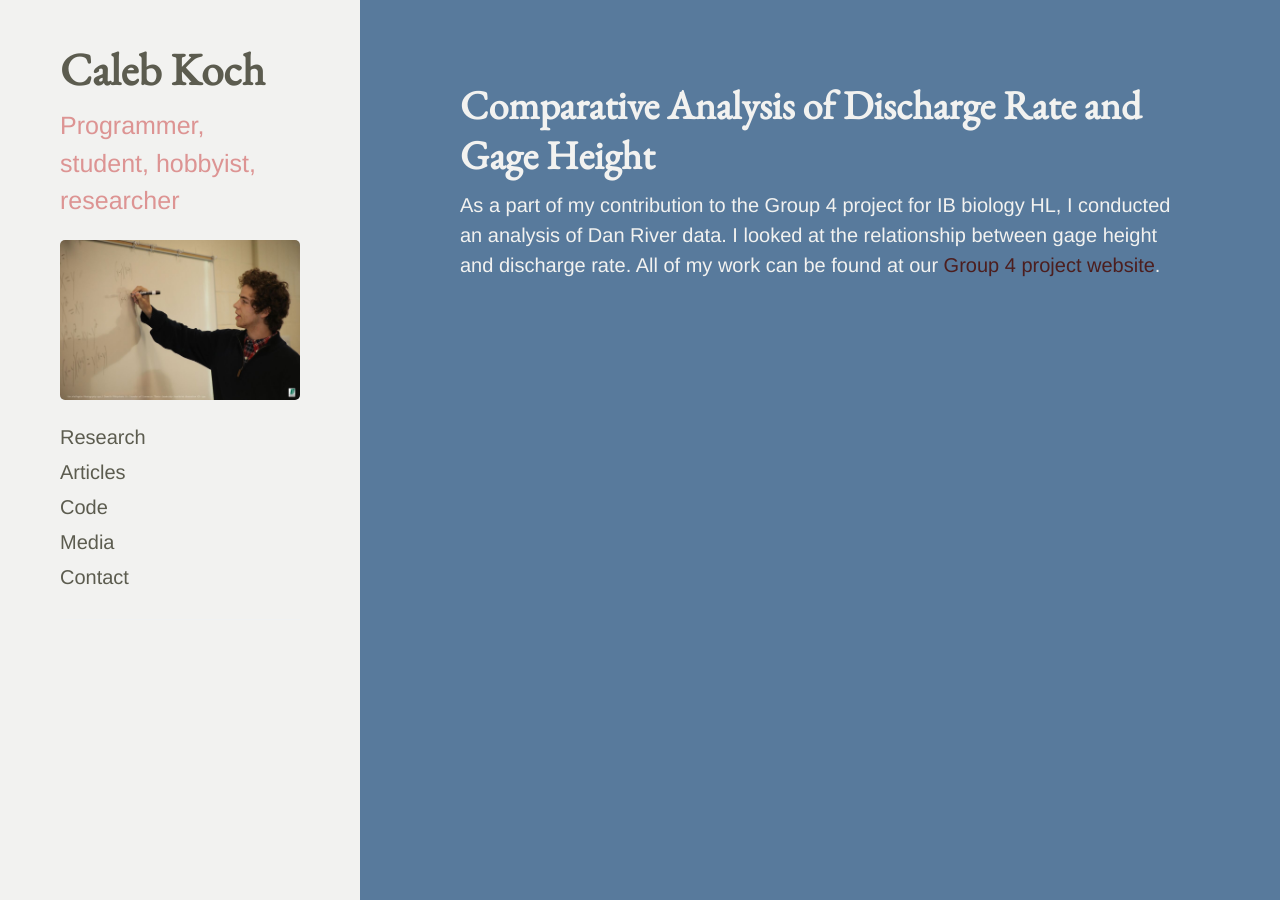
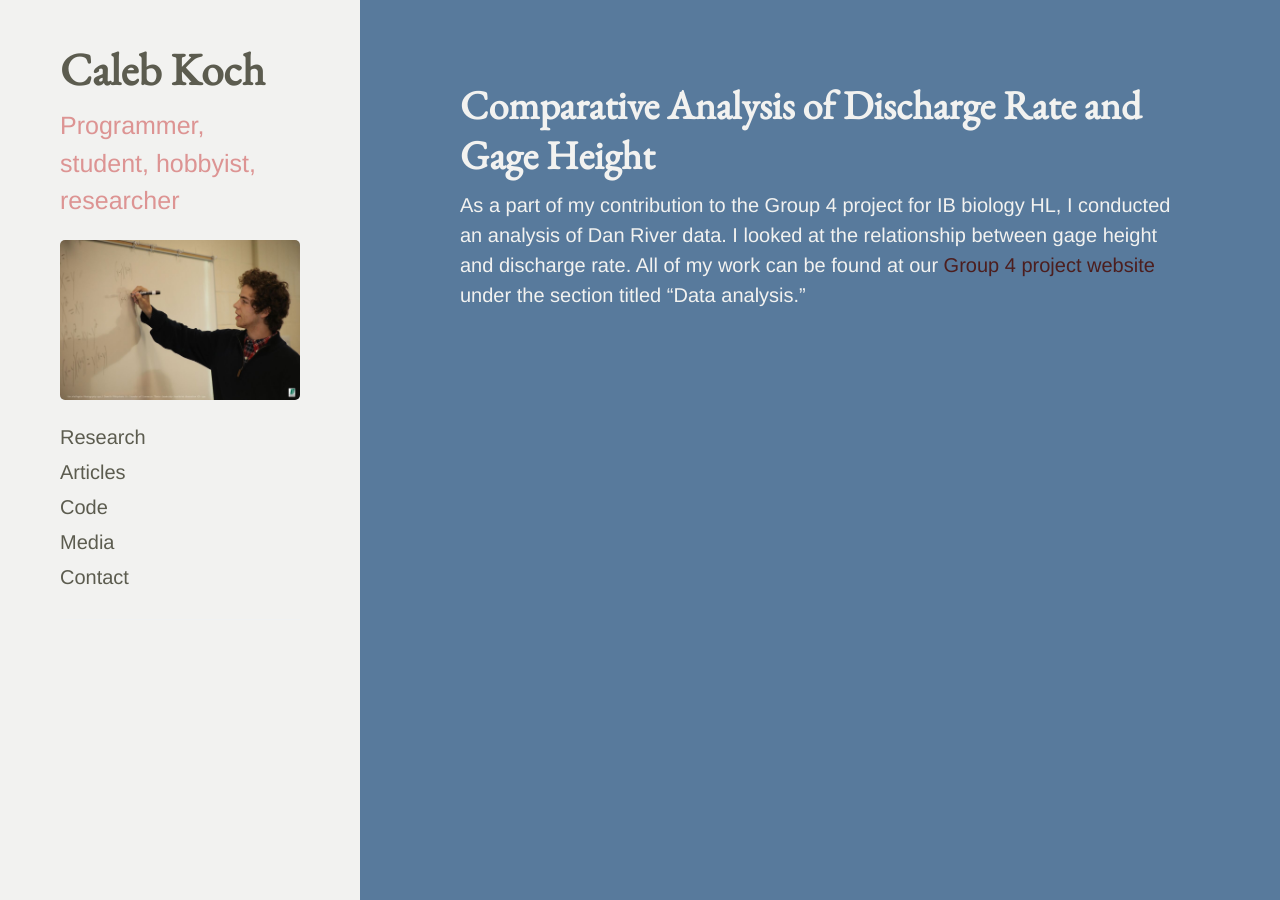
Before and after one commit to cakoch10/cakoch10.github.io, a Jekyll site: the page built from dan.md, in a window 1280 px wide. Built offline with Jekyll 4.4.1, drawn with Linux system fonts in a browser that asks for light colours.

Commit message:
Update dan.md

```diff
--- a/dan.md
+++ b/dan.md
@@ -4,5 +4,5 @@
 ---
 
 <span style="color:#f2f2f0">
-As a part of my contribution to the Group 4 project for IB biology HL, I conducted an analysis of Dan River data. I looked at the relationship between gage height and discharge rate. All of my work can be found at our [Group 4 project website](https://sites.google.com/a/mail.dps.k12.va.us/dan-river/).
+As a part of my contribution to the Group 4 project for IB biology HL, I conducted an analysis of Dan River data. I looked at the relationship between gage height and discharge rate. All of my work can be found at our [Group 4 project website](https://sites.google.com/a/mail.dps.k12.va.us/dan-river/) under the section titled "Data analysis."
 </span>
```
